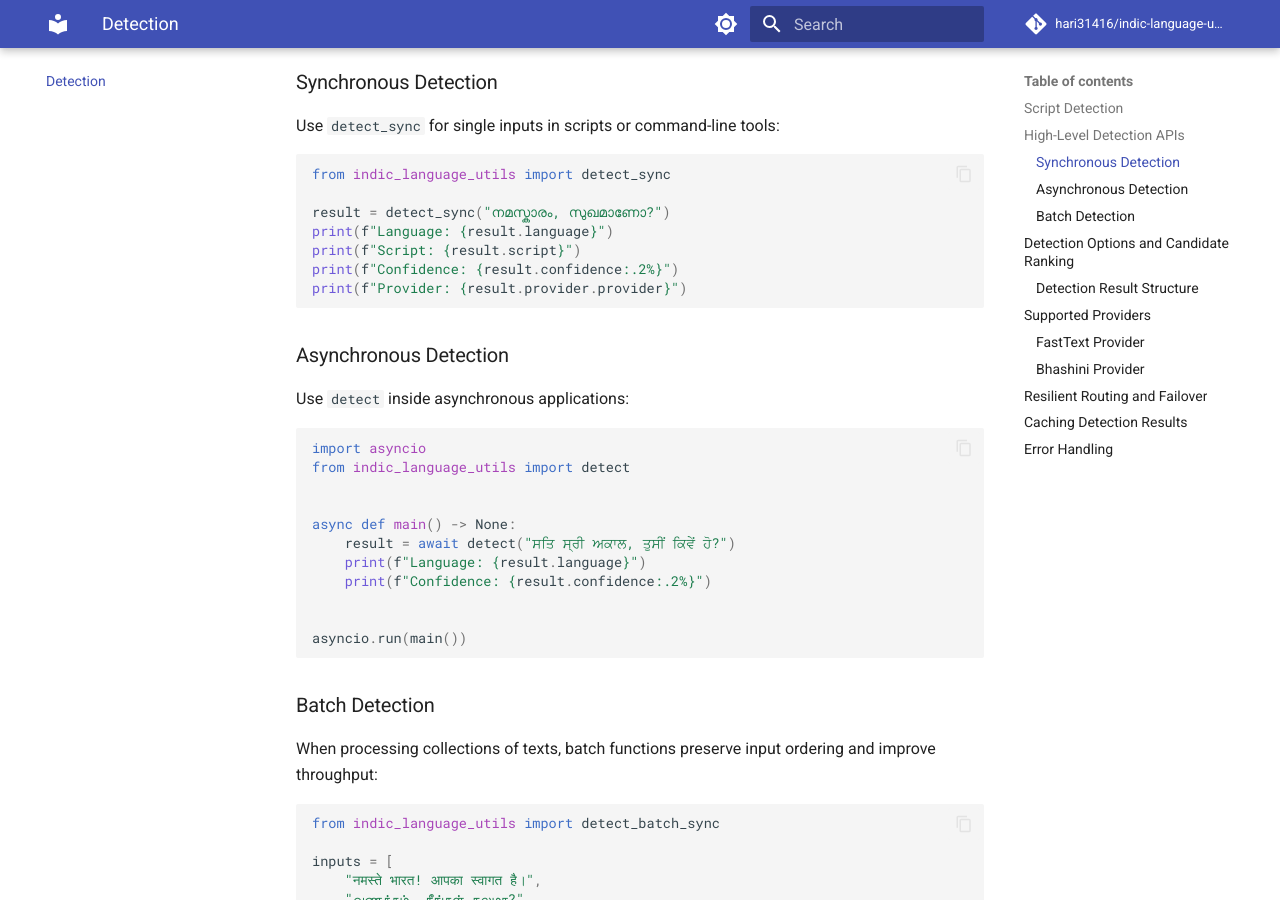
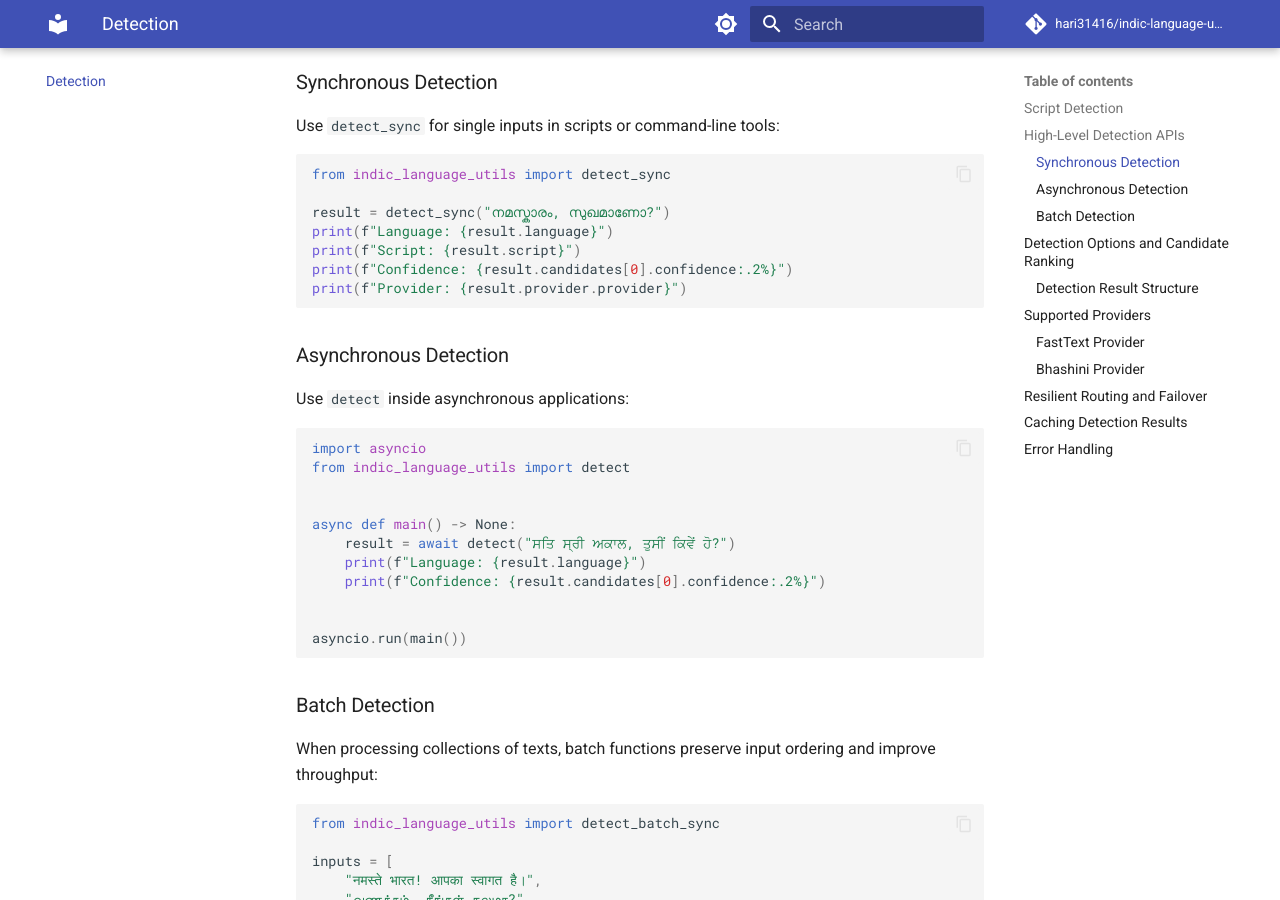
Before and after one commit to Hari31416/indic-language-utils, an MkDocs documentation site: the page built from docs/detection.md, in a window 1280 px wide and 900 px high, scrolled down 1329 px. Built offline with MkDocs 1.6.1 and Material for MkDocs 9.7.7, drawn with Linux system fonts in a browser that asks for light colours; comment, search, counter and statistics services are not loaded.

Commit message:
docs: update confidence property access in code examples

````diff
--- a/docs/detection.md
+++ b/docs/detection.md
@@ -48,7 +48,7 @@ from indic_language_utils import detect_sync
 result = detect_sync("നമസ്കാരം, സുഖമാണോ?")
 print(f"Language: {result.language}")
 print(f"Script: {result.script}")
-print(f"Confidence: {result.confidence:.2%}")
+print(f"Confidence: {result.candidates[0].confidence:.2%}")
 print(f"Provider: {result.provider.provider}")
 ```
 
@@ -64,7 +64,7 @@ from indic_language_utils import detect
 async def main() -> None:
     result = await detect("ਸਤਿ ਸ੍ਰੀ ਅਕਾਲ, ਤੁਸੀਂ ਕਿਵੇਂ ਹੋ?")
     print(f"Language: {result.language}")
-    print(f"Confidence: {result.confidence:.2%}")
+    print(f"Confidence: {result.candidates[0].confidence:.2%}")
 
 
 asyncio.run(main())
````
Also changed, not shown: docs/getting-started.md (+1 -1 lines).
